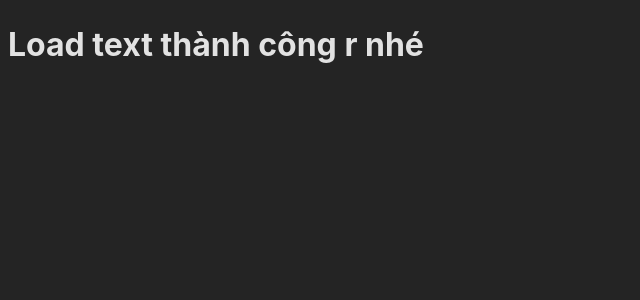
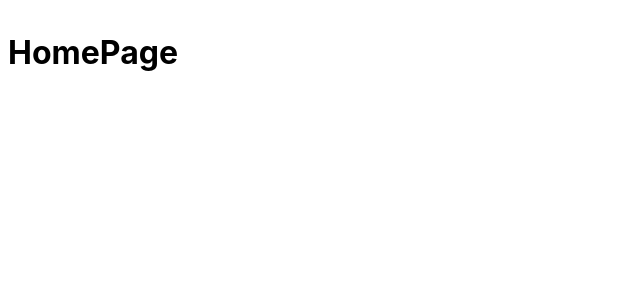
Before and after one commit to vuotnh/react-redux-project-template, a React (Vite) app: page / in a window 1280 px wide. Before the commit this address led to /auth/login. Shown: the top 300 px of the page, without its empty margins (0-640 px from the left). Built offline with nearby package versions, Linux system fonts and the light colour scheme.

Commit message:
fix init project

```diff
--- a/src/containers/App/index.js
+++ b/src/containers/App/index.js
@@ -1,9 +1,7 @@
-import React, { useEffect } from 'react';
+import React from 'react';
 import PropTypes from 'prop-types';
 import { connect } from 'react-redux';
 import { createStructuredSelector } from 'reselect';
-import { useNavigate } from 'react-router-dom';
-import { useTranslation } from 'react-i18next';
 import { makeSelectLoadingApp, makeSelectSnackbar, makeSelectUserData } from './selectors';
 import { getUserDataAction, setPathNameAction } from './actions';
 import Loading from '../../components/Loading';
@@ -14,27 +12,16 @@ import Routes from '../../routes';
 import Layouts from '../../layouts';
 
 function App(props) {
-  const { userData, onGetUserData, showLoading, onSetPathNameAction } = props;
-  const { pathname } = window.location;
-  const { t } = useTranslation();
-  const navigate = useNavigate();
-  useEffect(() => {
-    if (userData === null && localStorage.getItem('token')) {
-      onGetUserData();
-      onSetPathNameAction(null);
-      if (pathname === '/auth/login') {
-        navigate('/');
-      }
-    } else {
-      onSetPathNameAction(pathname);
-    }
-  }, []);
+  const { showLoading } = props;
   return (
-    <Layouts>
-      <h1>{t('app.home')}</h1>
-      <Routes />
+    <>
       {showLoading && <Loading />}
-    </Layouts>
+      <Layouts>
+        <React.Suspense fallback={<></>}>
+          <Routes />
+        </React.Suspense>
+      </Layouts>
+    </>
   );
 }
 App.propTypes = {
--- /dev/null
+++ b/src/containers/HomePage/index.js
@@ -0,0 +1,7 @@
+import React from 'react';
+
+function HomePage() {
+  return <h1>HomePage</h1>;
+}
+
+export default HomePage;
--- a/src/index.css
+++ b/src/index.css
@@ -4,8 +4,7 @@
   font-weight: 400;
 
   color-scheme: light dark;
-  color: rgba(255, 255, 255, 0.87);
-  background-color: #242424;
+  color: 'black';
 
   font-synthesis: none;
   text-rendering: optimizeLegibility;
--- /dev/null
+++ b/src/layouts/MainLayout/index.js
@@ -0,0 +1,21 @@
+import React from 'react';
+import { Outlet } from 'react-router-dom';
+import { makeStyles } from '@mui/styles';
+
+const useStyles = makeStyles(() => ({
+  mainComponent: {
+    display: 'flex',
+    width: '100%',
+  },
+}));
+
+function MainLayout() {
+  const classes = useStyles();
+  return (
+    <div className={classes.mainComponent}>
+      <Outlet />
+    </div>
+  );
+}
+
+export default MainLayout;
--- a/src/layouts/index.js
+++ b/src/layouts/index.js
@@ -15,13 +15,13 @@ function Layouts({ children }) {
   }, [pathname]);
 
   // check auth
-  useEffect(() => {
-    if (localStorage.getItem('token') === null) {
-      navigate('/auth/login');
-    } else {
-      // navigate('/');
-    }
-  }, []);
+  // useEffect(() => {
+  //   if (localStorage.getItem('token') === null) {
+  //     navigate('/auth/login');
+  //   } else {
+  //     // navigate('/');
+  //   }
+  // }, []);
 
   return children || null;
 }
--- a/src/routes/index.js
+++ b/src/routes/index.js
@@ -1,5 +1,6 @@
 import { useRoutes } from 'react-router-dom';
+import MainRoutes from './mainRoutes';
 
 export default function ThemeRoutes() {
-  return useRoutes([]);
+  return useRoutes([MainRoutes]);
 }
--- /dev/null
+++ b/src/routes/mainRoutes.js
@@ -0,0 +1,19 @@
+import React, { lazy } from 'react';
+import MainLayout from '../layouts/MainLayout';
+
+const HomePage = lazy(() => import('../containers/HomePage'));
+
+// ==============================|| AUTHENTICATION ROUTING ||============================== //
+
+const MainRoutes = {
+  path: '/',
+  element: <MainLayout />,
+  children: [
+    {
+      path: '/',
+      element: <HomePage />,
+    },
+  ],
+};
+
+export default MainRoutes;
```
